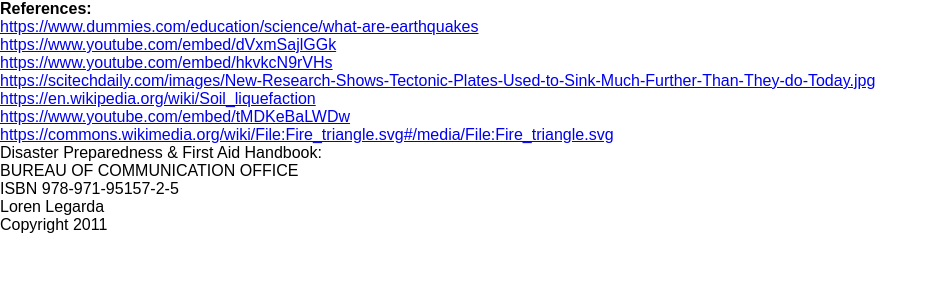
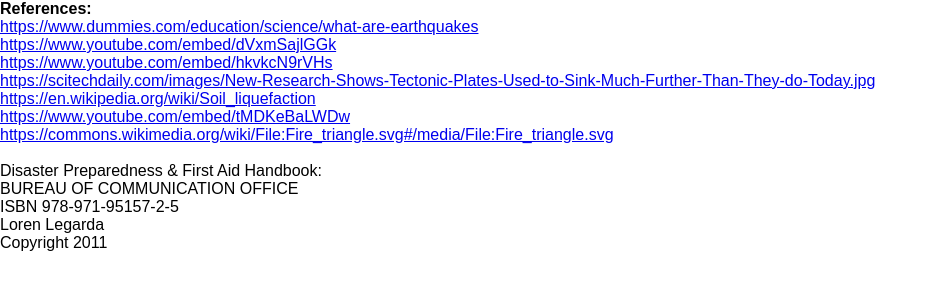
Before and after one commit to hc6-rescuesquad/rsinfocenter, a plain HTML site: page references.html in a window 1280 px wide. Shown: the whole page, without its empty margins (0-938 px from the left). Drawn offline with Linux system fonts and the light colour scheme.

Commit message:
Add files via upload

```diff
--- a/references.html
+++ b/references.html
@@ -3,7 +3,7 @@
 <head>
 <meta http-equiv="Content-Type" content="text/html; charset=utf-8" />
 <title>References</title>
-<link href="rsinfocenter/css/css.css" rel="stylesheet" type="text/css" />
+<link href="/rsinfocenter/css/css.css" rel="stylesheet" type="text/css" />
 </head>
 
 <body>
@@ -23,7 +23,8 @@
 <a href="https://www.youtube.com/embed/tMDKeBaLWDw">https://www.youtube.com/embed/tMDKeBaLWDw</a>
 <br />
 <a href="https://commons.wikimedia.org/wiki/File:Fire_triangle.svg#/media/File:Fire_triangle.svg">https://commons.wikimedia.org/wiki/File:Fire_triangle.svg#/media/File:Fire_triangle.svg</a>
-<br />
+<br /><br />
+
 Disaster Preparedness & First Aid Handbook:<br />
 BUREAU OF COMMUNICATION OFFICE<br />
 ISBN 978-971-95157-2-5<br />
```
